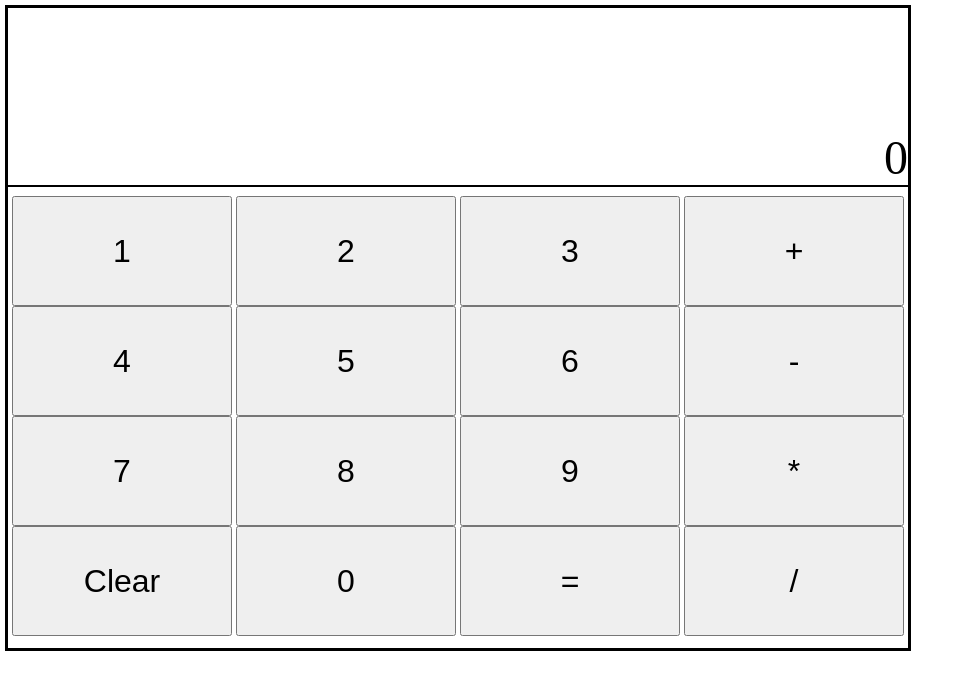
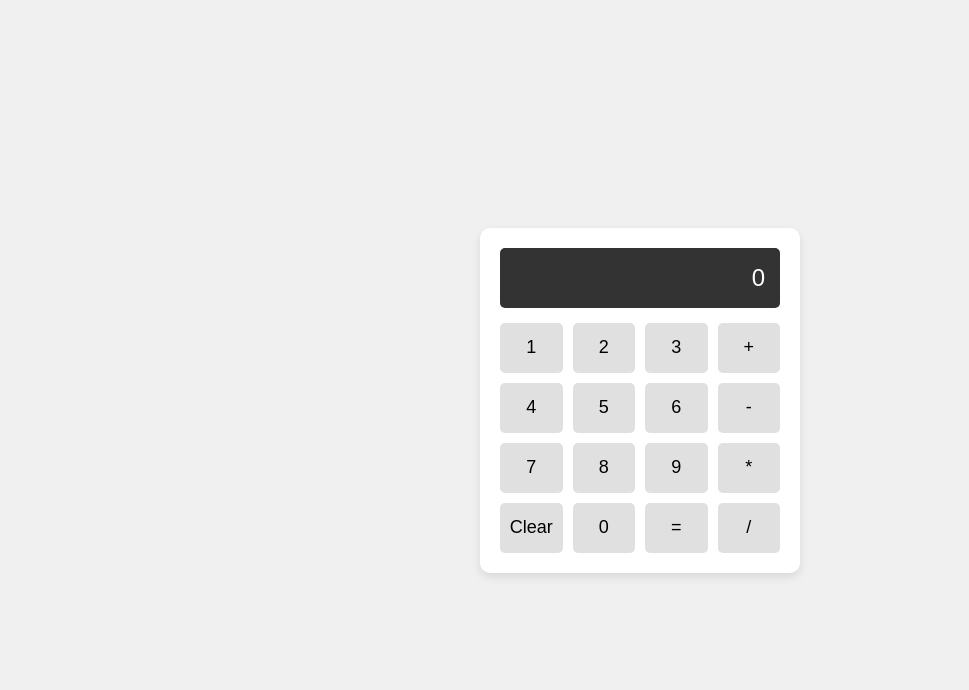
Before and after one commit to PepsPrime/Odin_calculator, a plain HTML site: page index.html in a window 1280 px wide. Shown: the whole page, without its empty margins (0-969 px from the left). Drawn offline with Linux system fonts and the light colour scheme.

Commit message:
Updated styles
Added several graphical improvements;

```diff
--- a/styles.css
+++ b/styles.css
@@ -2,42 +2,55 @@
     box-sizing: border-box;
   }
 
+body {
+    font-family: Arial, sans-serif;
+    display: flex;
+    justify-content: center;
+    align-items: center;
+    min-height: 100vh;
+    margin: 0;
+    background: #f0f0f0;
+}
 
 #container {
-    width: min(900px, 90vw);
-    height: min(640px, 64vw);
-    display: flex;
-    flex-wrap: wrap;
-    outline: solid;
-
+    width: 320px;
+    background: white;
+    border-radius: 10px;
+    padding: 20px;
+    box-shadow: 0 4px 10px rgba(0, 0, 0, 0.1);
 }
 
 #display {
     width: 100%;
-    height: min(195px, 13.8vw);
-    font-size: min(48px, 5vw);
-    align-content: flex-end;
+    height: 60px;
+    background: #333;
+    color: white;
+    font-size: 24px;
     text-align: right;
-    outline: 2px solid black;
-
-}
-
-#inputContainer {
-    margin-top: 5px;
-    margin-bottom: 5px;
+    padding: 0 15px;
+    border-radius: 5px;
+    margin-bottom: 15px;
+    display: flex;
+    align-items: center;
+    justify-content: flex-end;
 }
 
 #buttonContainer {
     display: flex;
-    justify-content: space-evenly;
     flex-wrap: wrap;
-    flex: 2 2 auto;
+    gap: 10px;
 }
 
+button {
+    width: calc(25% - 7.5px);
+    height: 50px;
+    font-size: 18px;
+    border: none;
+    border-radius: 5px;
+    cursor: pointer;
+    background: #e0e0e0;
+}
 
-button {
-    width: min(220px, 20vw);
-    height: min(110px, 10vw);
-    font-size: min(32px, 3.5vw);
-
+button:hover {
+    background: #d0d0d0;
 }
```
